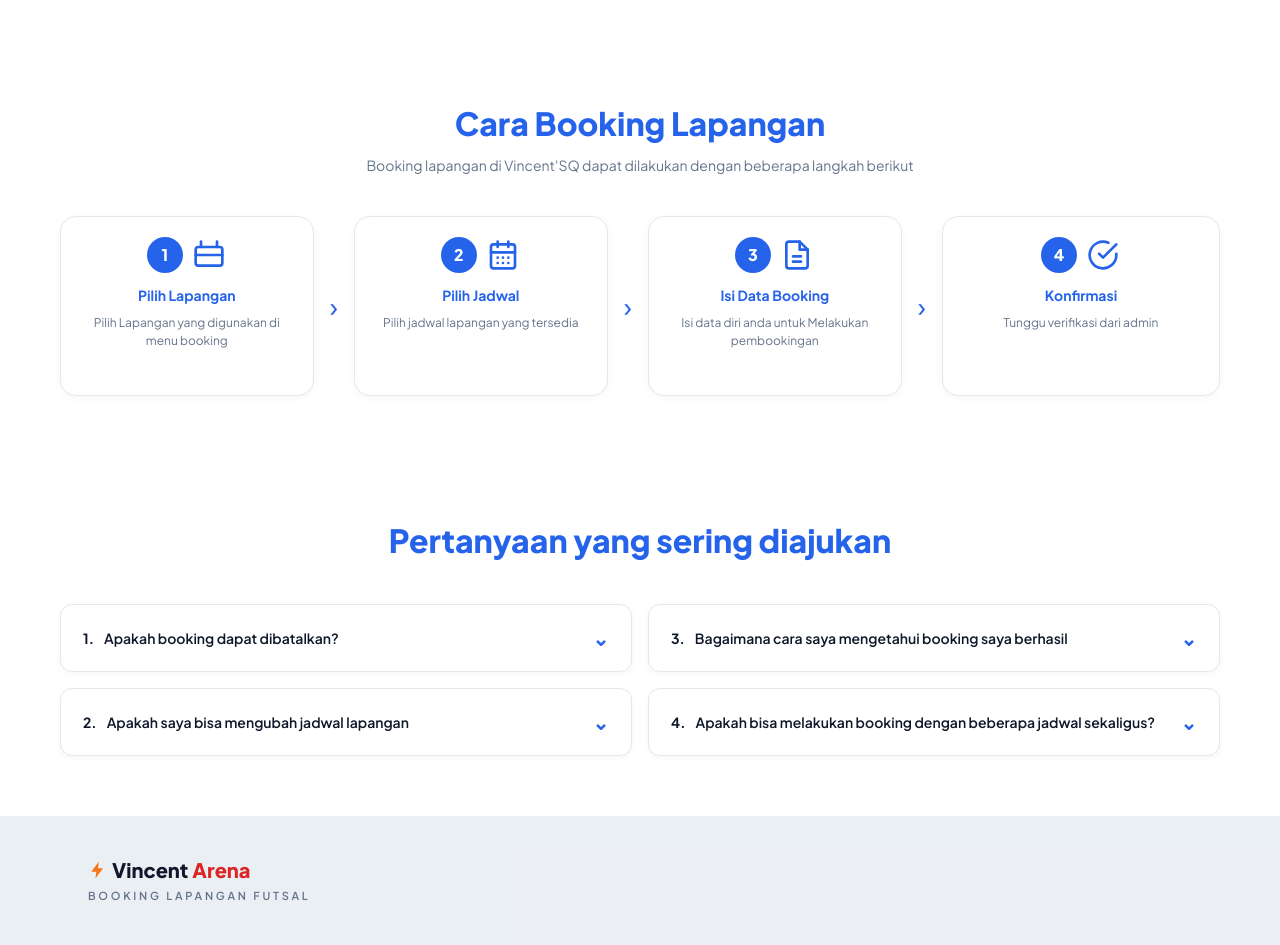
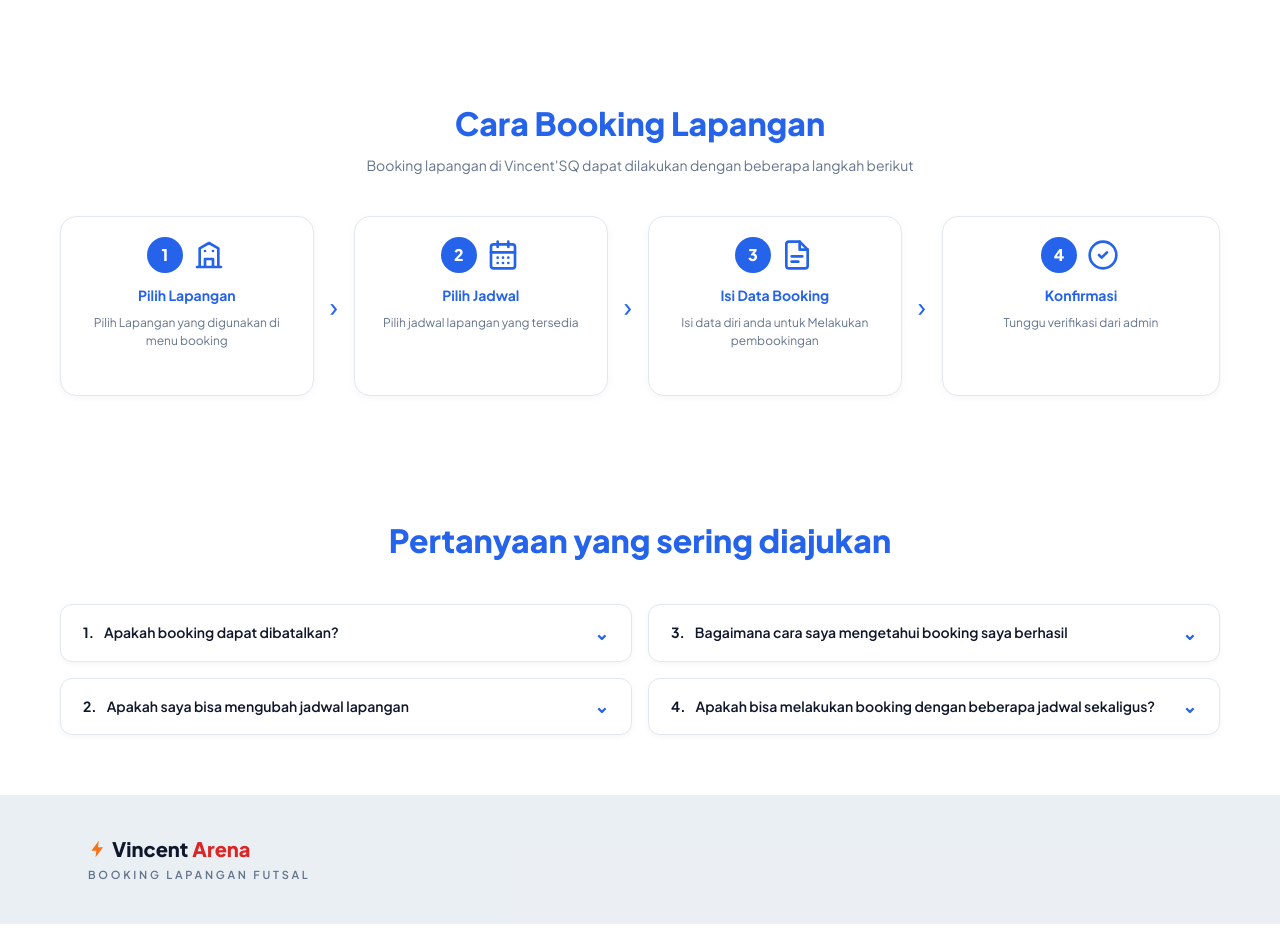
Before and after one commit to abdul-sgf3/Sistem-booking-Lapangan-Futsal-Berbasis-web_frontend-backend, a PHP site: page / in a window 1280 px wide. Shown: the part 1183-2128 px from the top of the page. After the commit the page ends 2107 px from the top, so only its background shows below. Run offline with PHP 8.4, Linux system fonts and the light colour scheme; data comes from the database, SQL or seed files in the repository; a stand-in replaces the project's code that opens the database connection; some libraries are stand-ins or nearby versions.

Commit message:
update FE bagian Index.php

```diff
--- a/Frontend/pages/index.php
+++ b/Frontend/pages/index.php
@@ -213,7 +213,7 @@ include '../includes/header.php';
     }
     .vsq-btn-booking:hover { background: #B91C1C; }
 
-    /* ===== CARA BOOKING (Sesuai Figma Baru) ===== */
+    /* ===== CARA BOOKING ===== */
     .vsq-steps {
         display: grid;
         grid-template-columns: repeat(4, 1fr);
@@ -227,11 +227,8 @@ include '../includes/header.php';
         gap: 16px;
     }
 
-    .vsq-step-wrapper:last-child {
-        gap: 0;
-    }
+    .vsq-step-wrapper:last-child { gap: 0; }
 
-    /* Kartu setiap step */
     .vsq-step {
         background: #FFFFFF;
         border: 1px solid var(--vsq-border);
@@ -247,7 +244,6 @@ include '../includes/header.php';
         align-items: center;
     }
 
-    /* Ikon dengan nomor di kiri atas */
     .vsq-step-header {
         display: flex;
         align-items: center;
@@ -302,7 +298,6 @@ include '../includes/header.php';
         line-height: 1.5;
     }
 
-    /* Tanda panah biru di antara kartu */
     .vsq-arrow {
         font-size: 28px;
         color: var(--vsq-blue);
@@ -310,55 +305,82 @@ include '../includes/header.php';
         flex-shrink: 0;
     }
 
-    /* ===== FAQ (Sesuai Figma Baru) ===== */
+    /* ===== FAQ (Accordion) ===== */
     .vsq-faq-grid {
         display: grid;
         grid-template-columns: 1fr 1fr;
         gap: 16px;
+        align-items: start;
     }
 
     .vsq-faq-item {
         background: white;
         border: 1px solid var(--vsq-border);
         border-radius: 12px;
-        padding: 18px 22px;
+        padding: 0;
+        cursor: pointer;
+        transition: all 0.2s;
+        box-shadow: 0 2px 6px rgba(0,0,0,0.04);
+        overflow: hidden;
+    }
+
+    .vsq-faq-item:hover {
+        border-color: var(--vsq-blue);
+        box-shadow: 0 4px 12px rgba(37, 99, 235, 0.08);
+    }
+
+    .vsq-faq-header {
         display: flex;
         justify-content: space-between;
         align-items: center;
-        cursor: pointer;
-        transition: all 0.2s;
-        box-shadow: 0 2px 6px rgba(0,0,0,0.04);
-    }
-    .vsq-faq-item:hover {
-        background: var(--vsq-blue-light);
-        border-color: var(--vsq-blue);
+        padding: 18px 22px;
+        gap: 12px;
+        user-select: none;
     }
 
-    .vsq-faq-item .faq-text {
+    .vsq-faq-header .faq-text {
         display: flex;
         gap: 10px;
         align-items: flex-start;
         font-size: 14px;
         font-weight: 600;
         color: var(--vsq-navy);
+        line-height: 1.4;
     }
 
-    .vsq-faq-item .faq-text .faq-number {
+    .vsq-faq-header .faq-number {
         color: var(--vsq-navy);
         font-weight: 700;
         flex-shrink: 0;
     }
 
-    .vsq-faq-item .faq-arrow {
+    .vsq-faq-header .faq-arrow {
         color: var(--vsq-blue);
-        font-size: 20px;
+        font-size: 18px;
         font-weight: 700;
         flex-shrink: 0;
-        transition: transform 0.2s;
+        transition: transform 0.3s ease;
+        display: inline-block;
+        line-height: 1;
     }
 
-    .vsq-faq-item:hover .faq-arrow {
-        transform: translateY(2px);
+    .vsq-faq-item.active .faq-arrow { transform: rotate(180deg); }
+
+    .vsq-faq-body {
+        max-height: 0;
+        overflow: hidden;
+        transition: max-height 0.3s ease, padding 0.3s ease;
+        padding: 0 22px;
+        font-size: 13px;
+        color: var(--vsq-gray);
+        line-height: 1.6;
+        border-top: 0 solid var(--vsq-border);
+    }
+
+    .vsq-faq-item.active .vsq-faq-body {
+        max-height: 200px;
+        padding: 14px 22px 18px;
+        border-top: 1px solid var(--vsq-border);
     }
 
     /* ===== RESPONSIVE ===== */
@@ -453,13 +475,12 @@ include '../includes/header.php';
     </div>
     <div class="vsq-steps">
 
-        <!-- Step 1 -->
         <div class="vsq-step-wrapper">
             <div class="vsq-step">
                 <div class="vsq-step-header">
                     <div class="vsq-step-number">1</div>
                     <div class="vsq-step-svg">
-                        <svg viewBox="0 0 24 24"><rect x="2" y="6" width="20" height="14" rx="2"/><path d="M6 2v4M18 2v4M2 12h20"/></svg>
+                        <svg viewBox="0 0 24 24"><path d="M3 21h18M5 21V7l7-4 7 4v14M9 21v-6h6v6"/><path d="M9 9h.01M15 9h.01"/></svg>
                     </div>
                 </div>
                 <h4>Pilih Lapangan</h4>
@@ -468,13 +489,12 @@ include '../includes/header.php';
             <span class="vsq-arrow">›</span>
         </div>
 
-        <!-- Step 2 -->
         <div class="vsq-step-wrapper">
             <div class="vsq-step">
                 <div class="vsq-step-header">
                     <div class="vsq-step-number">2</div>
                     <div class="vsq-step-svg">
-                        <svg viewBox="0 0 24 24"><rect x="3" y="4" width="18" height="18" rx="2"/><path d="M16 2v4M8 2v4M3 10h18M8 14h.01M12 14h.01M16 14h.01M8 18h.01M12 18h.01M16 18h.01"/></svg>
+                        <svg viewBox="0 0 24 24"><rect x="3" y="4" width="18" height="18" rx="2"/><path d="M16 2v4M8 2v4M3 10h18"/><path d="M8 14h.01M12 14h.01M16 14h.01M8 18h.01M12 18h.01M16 18h.01"/></svg>
                     </div>
                 </div>
                 <h4>Pilih Jadwal</h4>
@@ -483,13 +503,12 @@ include '../includes/header.php';
             <span class="vsq-arrow">›</span>
         </div>
 
-        <!-- Step 3 -->
         <div class="vsq-step-wrapper">
             <div class="vsq-step">
                 <div class="vsq-step-header">
                     <div class="vsq-step-number">3</div>
                     <div class="vsq-step-svg">
-                        <svg viewBox="0 0 24 24"><path d="M14 2H6a2 2 0 0 0-2 2v16a2 2 0 0 0 2 2h12a2 2 0 0 0 2-2V8z"/><path d="M14 2v6h6M9 13h6M9 17h6"/></svg>
+                        <svg viewBox="0 0 24 24"><path d="M14 2H6a2 2 0 0 0-2 2v16a2 2 0 0 0 2 2h12a2 2 0 0 0 2-2V8z"/><path d="M14 2v6h6"/><path d="M8 13h8M8 17h5"/></svg>
                     </div>
                 </div>
                 <h4>Isi Data Booking</h4>
@@ -498,13 +517,12 @@ include '../includes/header.php';
             <span class="vsq-arrow">›</span>
         </div>
 
-        <!-- Step 4 -->
         <div class="vsq-step-wrapper">
             <div class="vsq-step">
                 <div class="vsq-step-header">
                     <div class="vsq-step-number">4</div>
                     <div class="vsq-step-svg">
-                        <svg viewBox="0 0 24 24"><path d="M22 11.08V12a10 10 0 1 1-5.93-9.14"/><polyline points="22 4 12 14.01 9 11.01"/></svg>
+                        <svg viewBox="0 0 24 24"><circle cx="12" cy="12" r="10"/><path d="m9 12 2 2 4-4"/></svg>
                     </div>
                 </div>
                 <h4>Konfirmasi</h4>
@@ -521,35 +539,80 @@ include '../includes/header.php';
         <h2>Pertanyaan yang sering diajukan</h2>
     </div>
     <div class="vsq-faq-grid">
-        <div class="vsq-faq-item">
+
+        <!-- FAQ 1 -->
+        <div class="vsq-faq-item" onclick="toggleFaq(this)">
+            <div class="vsq-faq-header">
                 <div class="faq-text">
                     <span class="faq-number">1.</span>
                     <span>Apakah booking dapat dibatalkan?</span>
                 </div>
                 <span class="faq-arrow">⌄</span>
             </div>
-        <div class="vsq-faq-item">
+            <div class="vsq-faq-body">
+                Bisa, pada bagian menu "Riwayat pembookingan" pilih lapangan yang kalian booking, lalu klik "Batalkan booking"
+            </div>
+        </div>
+
+        <!-- FAQ 2 -->
+        <div class="vsq-faq-item" onclick="toggleFaq(this)">
+            <div class="vsq-faq-header">
                 <div class="faq-text">
                     <span class="faq-number">3.</span>
                     <span>Bagaimana cara saya mengetahui booking saya berhasil</span>
                 </div>
                 <span class="faq-arrow">⌄</span>
             </div>
-        <div class="vsq-faq-item">
+            <div class="vsq-faq-body">
+                Ketika sudah melakukan pembayaran, status pembookingan akan terlihat pada bagian menu "Riwayat Booking"
+            </div>
+        </div>
+
+        <!-- FAQ 3 -->
+        <div class="vsq-faq-item" onclick="toggleFaq(this)">
+            <div class="vsq-faq-header">
                 <div class="faq-text">
                     <span class="faq-number">2.</span>
                     <span>Apakah saya bisa mengubah jadwal lapangan</span>
                 </div>
                 <span class="faq-arrow">⌄</span>
             </div>
-        <div class="vsq-faq-item">
+            <div class="vsq-faq-body">
+                Bisa, untuk perubahan jadwal langsung saja hubungi kontak kami
+            </div>
+        </div>
+
+        <!-- FAQ 4 -->
+        <div class="vsq-faq-item" onclick="toggleFaq(this)">
+            <div class="vsq-faq-header">
                 <div class="faq-text">
                     <span class="faq-number">4.</span>
                     <span>Apakah bisa melakukan booking dengan beberapa jadwal sekaligus?</span>
                 </div>
                 <span class="faq-arrow">⌄</span>
             </div>
+            <div class="vsq-faq-body">
+                Bisa, ketik memilih jadwal anda bisa memilih dengan cara beberapa jadwal yang kosong/tersedia
+            </div>
+        </div>
+
     </div>
 </section>
 
+<script>
+function toggleFaq(element) {
+    const isActive = element.classList.contains('active');
+
+    // Tutup semua FAQ
+    document.querySelectorAll('.vsq-faq-item').forEach(item => {
+        item.classList.remove('active');
+    });
+
+    // Buka yang diklik jika belum aktif
+    if (!isActive) {
+        element.classList.add('active');
+    }
+}
+</script>
+
 <?php include '../includes/footer.php'; ?>
```
Lines whose indentation alone changed are shown as unchanged.
